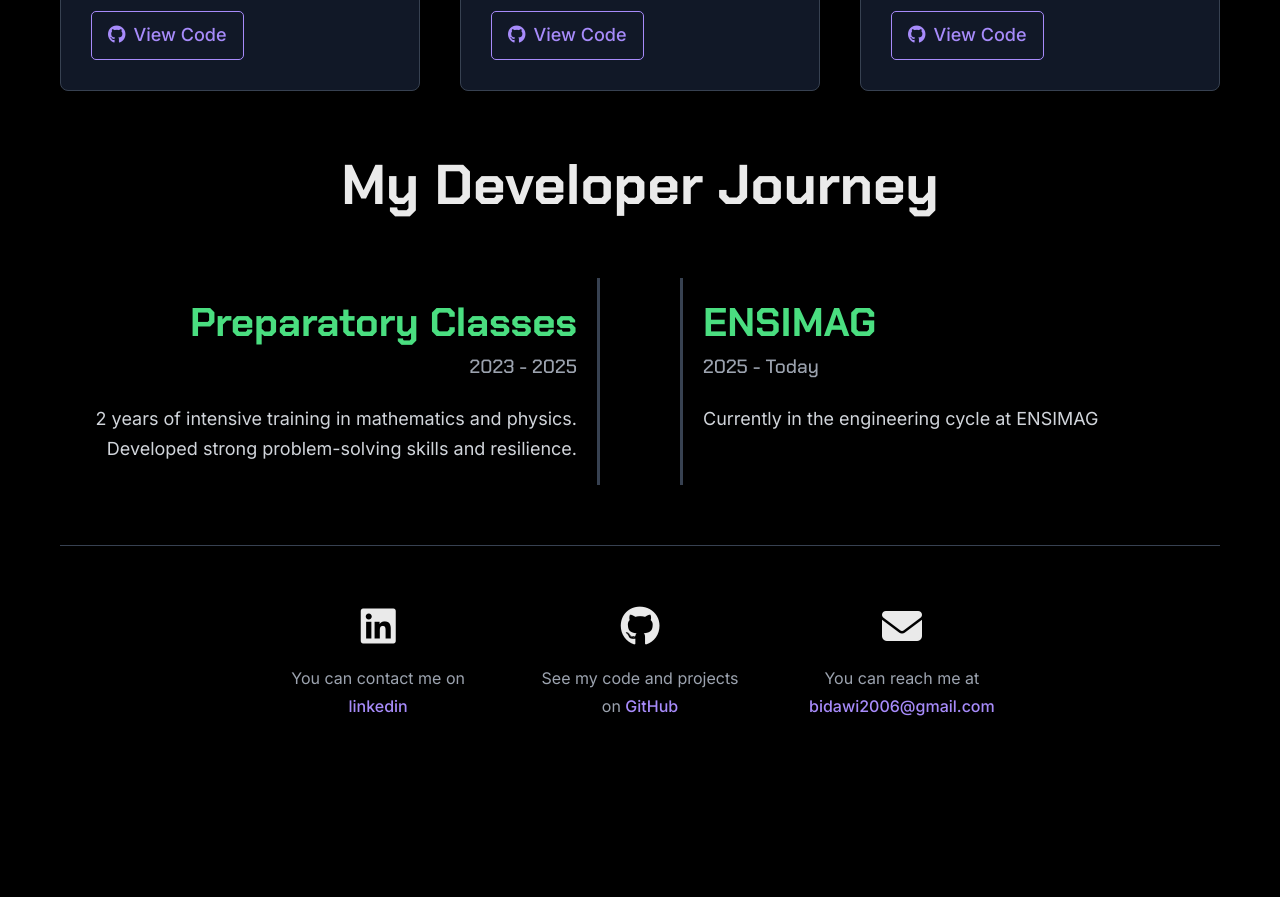
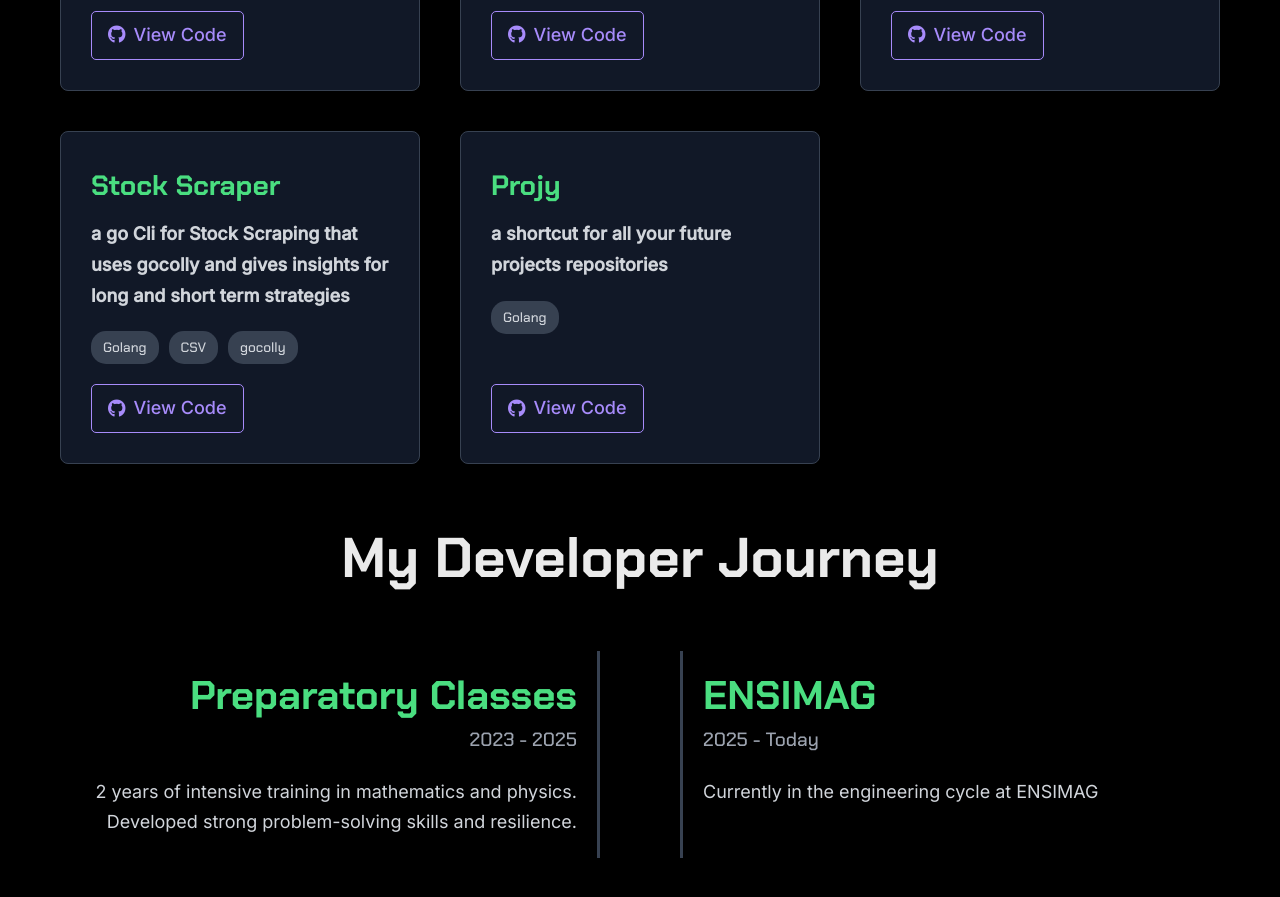
Before and after one commit to hamzajer/webpage, a plain HTML site: page index.html in a window 1280 px wide. Shown: the part 1140-2037 px from the top of the page. Before the commit the page ends 1940 px from the top, so only its background shows below. Drawn offline with Linux system fonts and the light colour scheme.

Commit message:
new project

```diff
--- a/index.html
+++ b/index.html
@@ -85,6 +85,31 @@
                         <a href="https://github.com/hamzajer/ServerGo" target="_blank"><i class="fab fa-github"></i> View Code</a>
                     </div>
                 </div>
+                    <div class="project-card">
+                    <h3>Stock Scraper</h3>
+                    <p> <b>a go Cli for Stock Scraping that uses gocolly and gives insights for long and short term strategies</b> </p>
+                    <div class="tech-stack">
+                        <span class="tech-pill">Golang</span>
+                        <span class="tech-pill">CSV</span>
+                        <span class="tech-pill">gocolly</span>
+
+                    </div>
+                    <div class="project-links">
+                      <!--  <a href="#" target="_blank"><i class="fas fa-external-link-alt"></i> Live Demo</a> -->
+                        <a href="https://github.com/hamzajer/Stock-Scraper" target="_blank"><i class="fab fa-github"></i> View Code</a>
+                    </div>
+                </div>
+                    <div class="project-card">
+                    <h3>Projy</h3>
+                    <p> <b>a shortcut for all your future projects repositories</b> </p>
+                    <div class="tech-stack">
+                        <span class="tech-pill">Golang</span>
+                    </div>
+                    <div class="project-links">
+                      <!--  <a href="#" target="_blank"><i class="fas fa-external-link-alt"></i> Live Demo</a> -->
+                        <a href="https://github.com/hamzajer/Projy" target="_blank"><i class="fab fa-github"></i> View Code</a>
+                    </div>
+                </div>
                 </div>
         </section>
 
```
